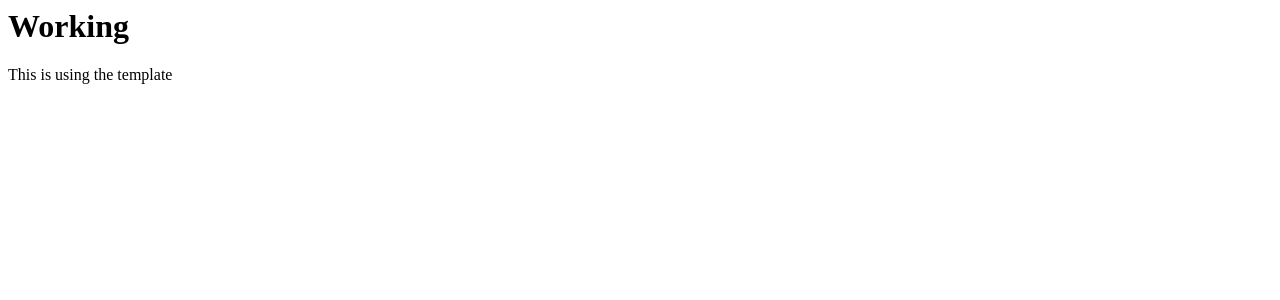
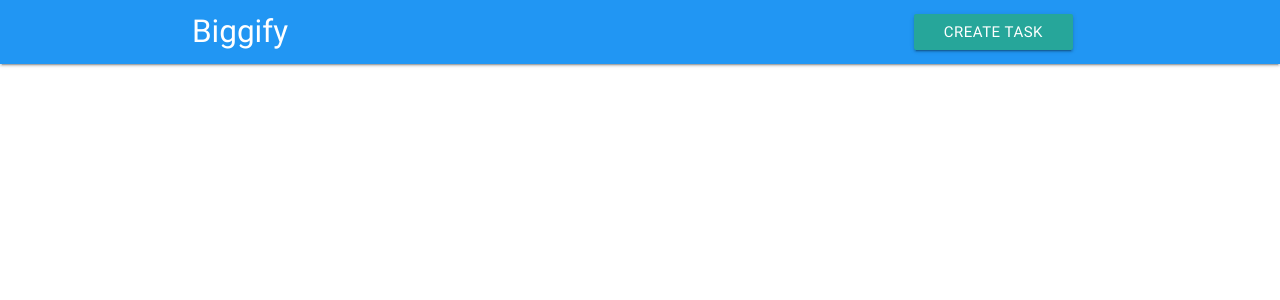
Before and after one commit to danielgrimshaw/CalHacks-4, a Django app: page / in a window 1280 px wide. Shown: the top 300 px of the page. Run offline with Django 3.2, Linux system fonts and the light colour scheme; some libraries are stand-ins or nearby versions.

Commit message:
Update template

```diff
--- a/big/templates/big/index.html
+++ b/big/templates/big/index.html
@@ -1,8 +1,51 @@
+{% load static %}
+<!DOCTYPE html>
 <html>
-<head>
-</head>
-<body>
-	<h1>Working</h1>
-	<p>This is using the template</p>
-</body>
+	<head>
+		<!-- Google Icon font -->
+		<link href="https://fonts.googleapis.com/icon?family=Material+Icons" rel="stylesheet" />
+		<!-- materializecss -->
+		<link type="text/css" rel="stylesheet" href="{% static 'big/css/materialize.min.css' %}" media="screen,projection" />
+
+		<!-- There is a  mobile version -->
+		<meta name="viewport" content="width=device-width, initial-scale=1.0" />
+
+		<title>Biggify - Enlarge your dataset the easy way</title>
+	</head>
+	<body>
+		<nav class="blue" role="navigation">
+			<div class="nav-wrapper container">
+				<a id="logo-container" href="{% url 'index' %}" class="brand-logo">Biggify</a>
+				<a href="#" data-activates="nav-mobile" class="button-collapse">
+					<i class="material-icons">menu</i>
+				</a>
+				<ul class="right hide-on-med-and-down">
+					<li>
+						<a href="#" class="wave-effect waves-light btn">Create Task</a>
+					</li>
+				</ul>
+				<ul id="nav-mobile" class="side-nav">
+					<li>
+						<a href="#">Create Task</a>
+					</li>
+				</ul>
+			</div>
+		</nav>
+
+		<script type="text/javascript" src="https://code.jquery.com/jquery-2.1.1.min.js"></script>
+		<script type="text/javascript" src="{% static 'big/js/materialize.min.js' %}"></script>
+		<script type="text/javascript" src="{% static 'big/js/init.js' %}></script>
+
+		<div class="section">
+			<div class="container">
+				<h1 class="center header">Biggify</h1>
+				<br />
+				<div class="row center">
+					<h5 class="header button-collapse s12 light black-text">
+						This seems to be working
+					</h5>
+				</div>
+			</div>
+		</div>
+	</body>
 </html>
```
